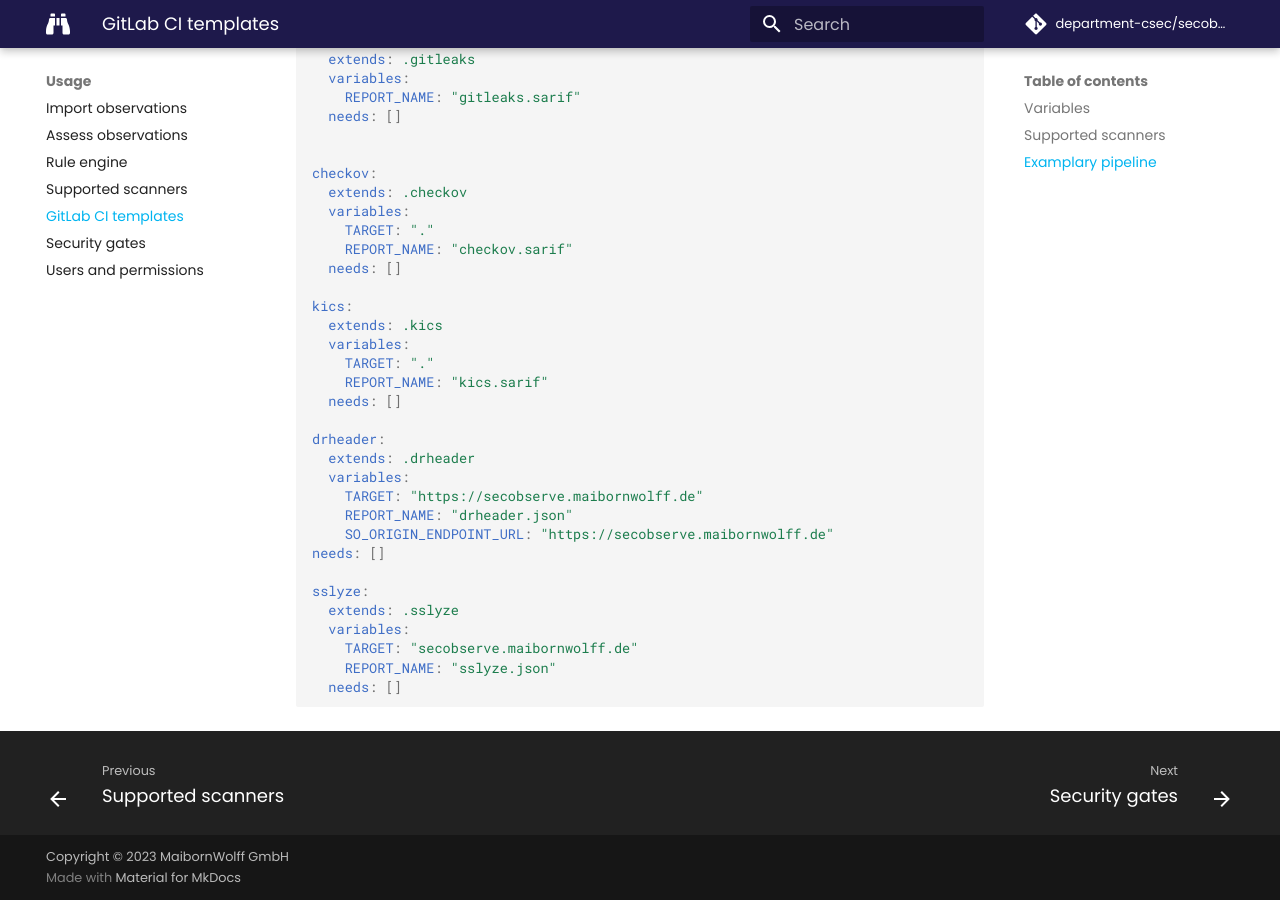
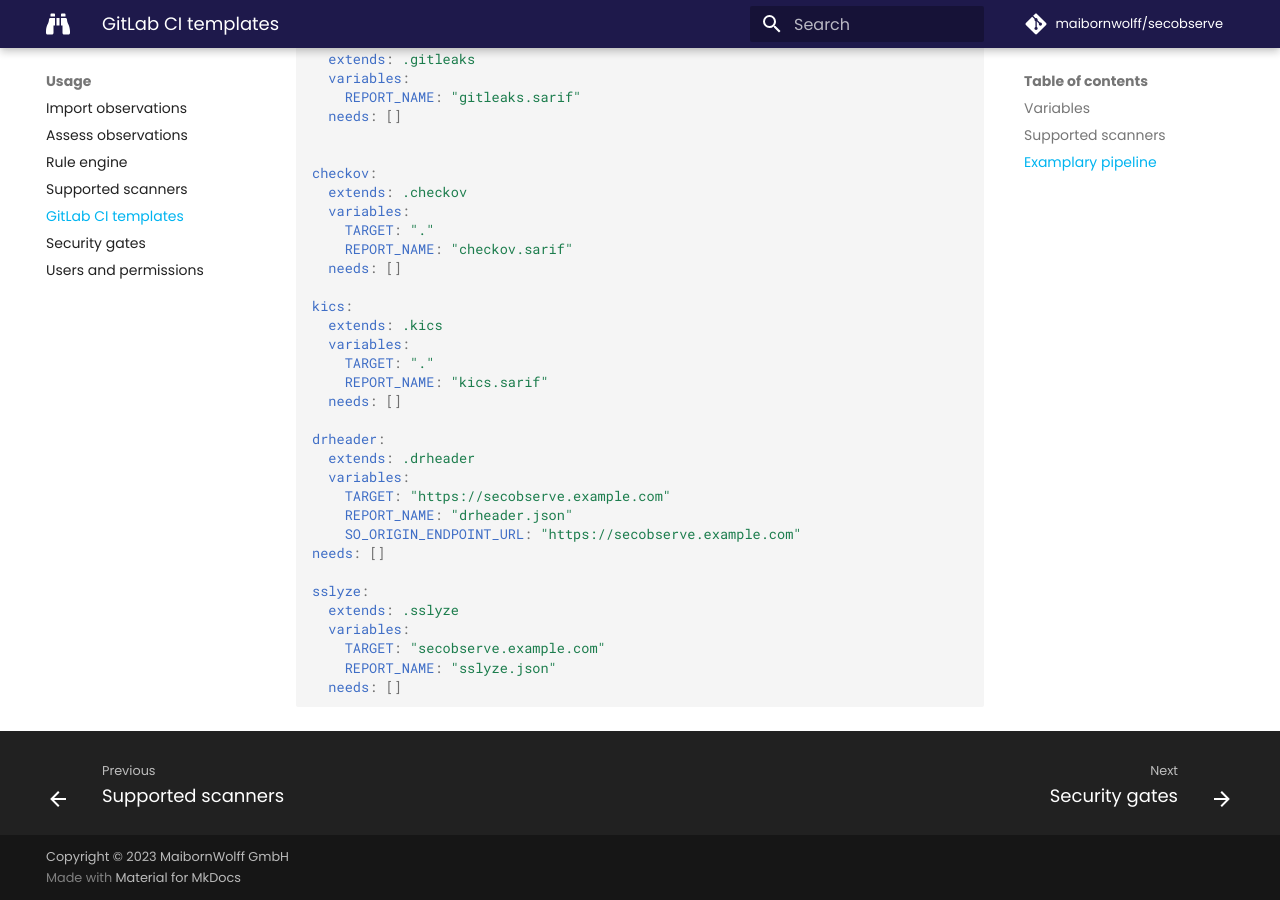
Before and after one commit to MaibornWolff/SecObserve, an MkDocs documentation site: the page built from docs/usage/gitlab_ci_templates.md, in a window 1280 px wide and 900 px high, scrolled down 4336 px. Built offline with MkDocs 1.6.1 and Material for MkDocs 9.7.7, drawn with Linux system fonts in a browser that asks for light colours; comment, search, counter and statistics services are not loaded; some of the changed text lies outside the part shown.

````diff
--- a/docs/usage/gitlab_ci_templates.md
+++ b/docs/usage/gitlab_ci_templates.md
@@ -19,7 +19,7 @@ Most of the templates use the same set of variables:
 | `RULES` | *optional, only for DrHeader* | Custom rules to be used with DrHeader. |
 | **Importing** |
 | `SO_UPLOAD` | *optional* | No upload of observations into SecObserve if value is not `true`, default is `true`. |
-| `SO_API_BASE_URL` | *mandatory* | Base URL of the SecObserve backend, e.g. `https://secobserve-backend.rd.maibornwolff.de`. |
+| `SO_API_BASE_URL` | *mandatory* | Base URL of the SecObserve backend, e.g. `https://secobserve-backend.example.com`. |
 | `SO_API_TOKEN` | *mandatory* | API token of the user to be used for the import. The users needs at least the `Upload` role. |
 | `SO_PRODUCT_NAME` | *mandatory* | Name of the product which observations are imported. The product has to exist before starting the import. |
 | `SO_PARSER_NAME` | *optional* | Name of the parser to read the import file or import API. It is set by the template. |
@@ -165,15 +165,15 @@ kics:
 drheader:
   extends: .drheader
   variables:
-    TARGET: "https://secobserve.maibornwolff.de"
+    TARGET: "https://secobserve.example.com"
     REPORT_NAME: "drheader.json"
-    SO_ORIGIN_ENDPOINT_URL: "https://secobserve.maibornwolff.de"
+    SO_ORIGIN_ENDPOINT_URL: "https://secobserve.example.com"
 needs: []
 
 sslyze:
   extends: .sslyze
   variables:
-    TARGET: "secobserve.maibornwolff.de"
+    TARGET: "secobserve.example.com"
     REPORT_NAME: "sslyze.json"
   needs: []
 ```
--- a/mkdocs.yml
+++ b/mkdocs.yml
@@ -43,8 +43,8 @@ markdown_extensions:
   - pymdownx.snippets
   - pymdownx.superfences
 
-repo_url: https://gitlab.maibornwolff.de/department-csec/secobserve/secobserve
-repo_name: department-csec/secobserve/secobserve
+repo_url: https://github.com/MaibornWolff/SecObserve
+repo_name: maibornwolff/secobserve
 
 copyright: Copyright &copy; 2023 MaibornWolff GmbH
 
````
Also changed, not shown: README.md (+1 -1 lines), docs/integrations/source_code_repositories.md (+1 -1 lines), docs/usage/users_permissions.md (+1 -1 lines), 1 other file.
